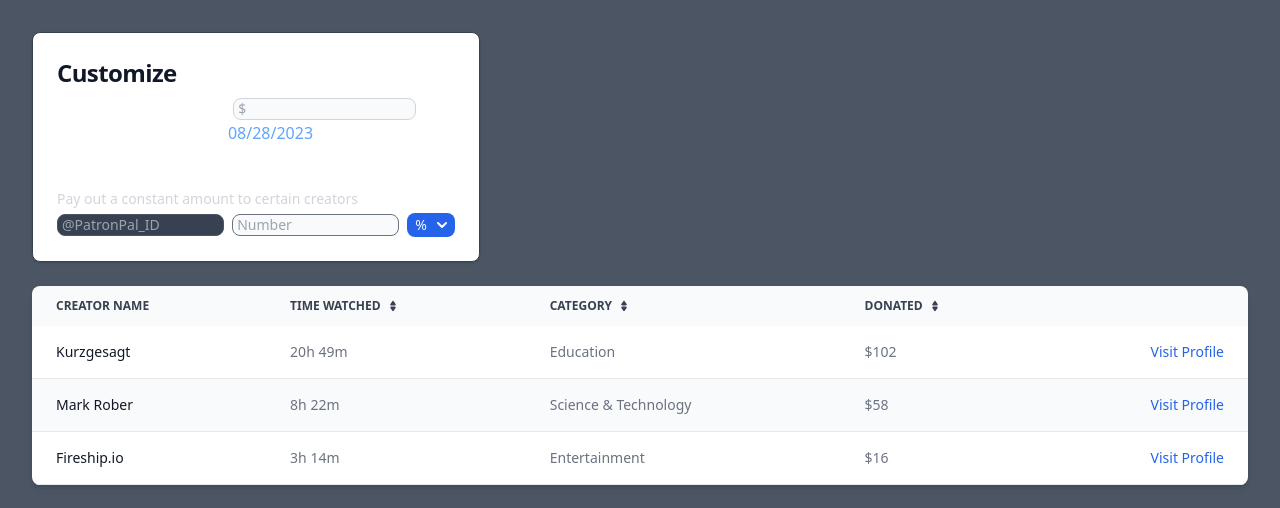
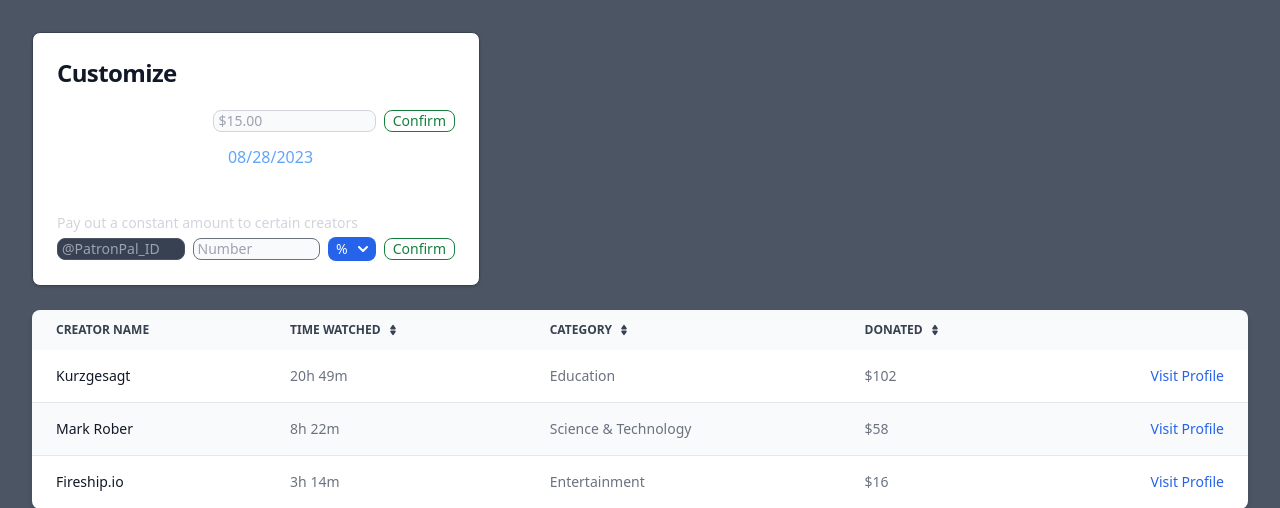
Before and after one commit to MFarabi619/PatronPal, a Flask app: page /moreinfo in a window 1280 px wide. Shown: the part 72-580 px from the top of the page. Run offline with Flask 3, Linux system fonts and the light colour scheme; some libraries are stand-ins or nearby versions.

Commit message:
feat: Add confirm buttons to Customize section

```diff
--- a/templates/moreinfo.html
+++ b/templates/moreinfo.html
@@ -16,8 +16,10 @@
         id="amounttext"
         rows="1"
         class="block pl-1 text-sm text-gray-900 bg-gray-50 rounded-lg border border-gray-300 focus:ring-blue-500 focus:border-blue-500 dark:bg-gray-700 dark:border-gray-600 dark:placeholder-gray-400 dark:text-white dark:focus:ring-blue-500 dark:focus:border-blue-500 resize-none"
-        placeholder="$"
+        placeholder="$15.00"
       ></textarea>
+      <a href=""
+      class="inline-flex items-center ml-2 px-2 text-sm font-medium text-center border border-green-700 text-green-700 hover:text-white rounded-lg focus:ring-4 focus:outline-none hover:bg-green-800 hover:bg-green-700 focus:ring-green-800 transition ease-in-out duration-500">Confirm</a>
     </section>
 
     <p class="font-normal text-white">
@@ -68,7 +70,9 @@
             d="m1 1 4 4 4-4"
           />
         </svg>
-      </button>
+    </button>
+        <a href=""
+      class="inline-block items-center ml-2 px-2 text-sm font-medium text-center border border-green-700 text-green-700 hover:text-white rounded-lg focus:ring-4 focus:outline-none hover:bg-green-800 hover:bg-green-700 focus:ring-green-800 transition ease-in-out duration-500">Confirm</a>
 
       <!-- Dropdown menu -->
       <div
```
